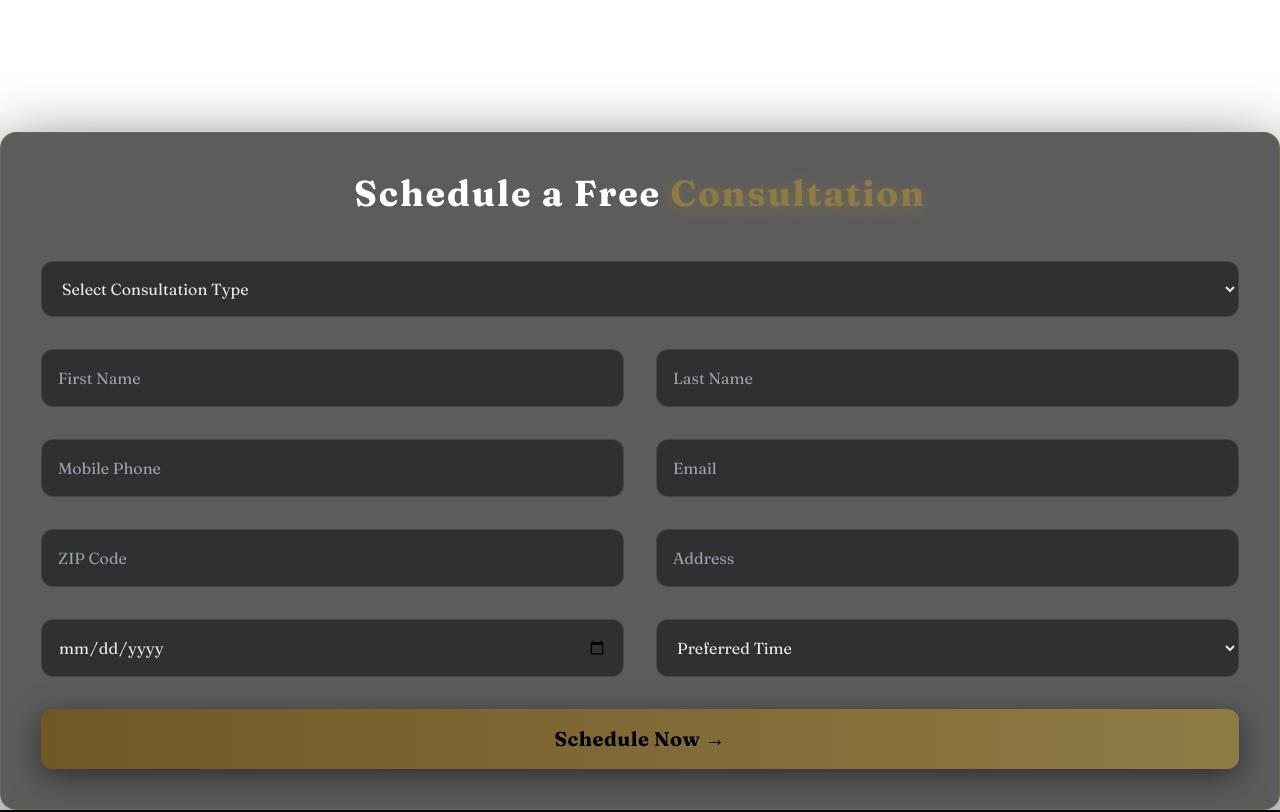
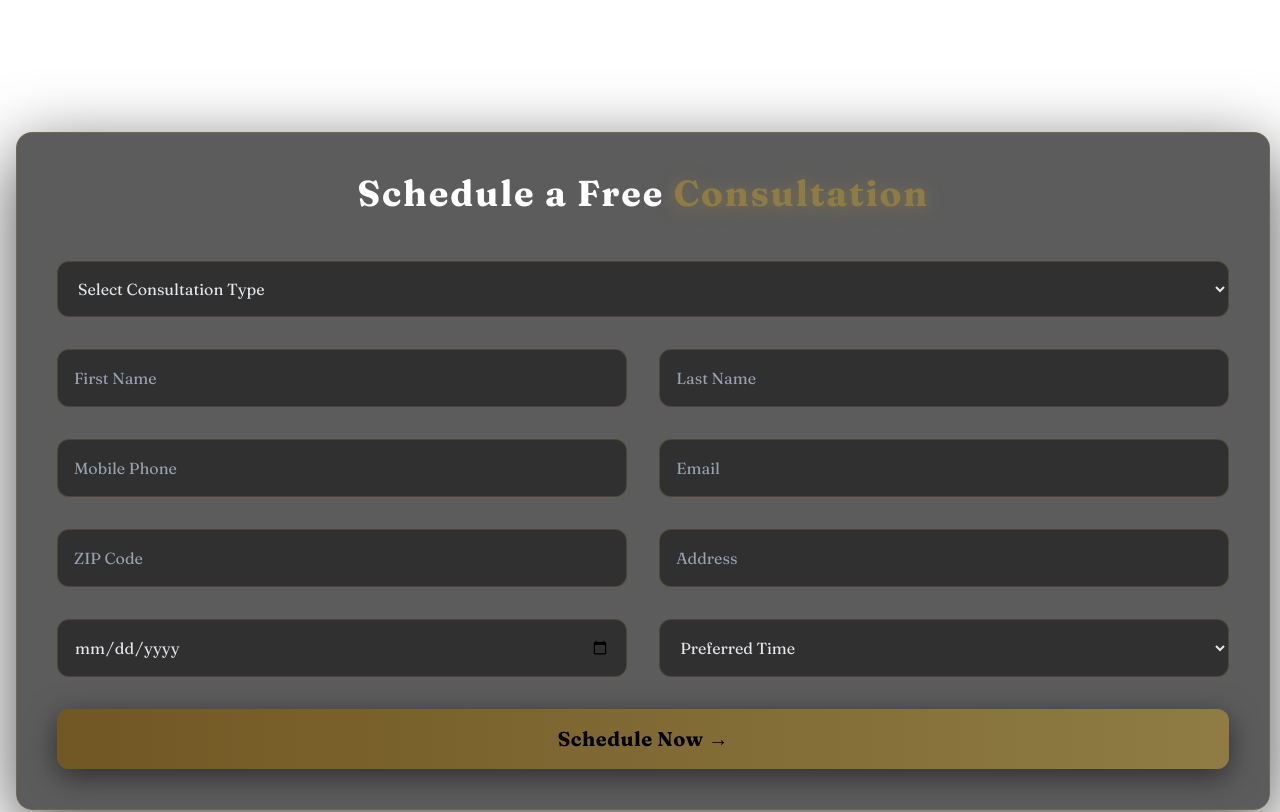
Before and after one commit to ankitNegiDev/Imperial-GateCraft, a Next.js app: page /products in a window 1280 px wide. Shown: the part 2460-3272 px from the top of the page. Built offline with nearby package versions, Linux system fonts and the light colour scheme.

Commit message:
updated the width of call form

```diff
--- a/app/components/product-page/CallForm.jsx
+++ b/app/components/product-page/CallForm.jsx
@@ -30,7 +30,7 @@ export default function CallForm() {
     return (
         <div
             className="
-                w-full
+                w-[98%]
                 bg-neutral-900/70
                 backdrop-blur-xl
                 rounded-2xl
@@ -40,6 +40,7 @@ export default function CallForm() {
                 border border-[#8f7c45]/40
                 transition-all duration-300
                 hover:shadow-[0_25px_80px_rgba(0,0,0,0.85)]
+                m-4
             "
         >
             {/* Title */}
```
